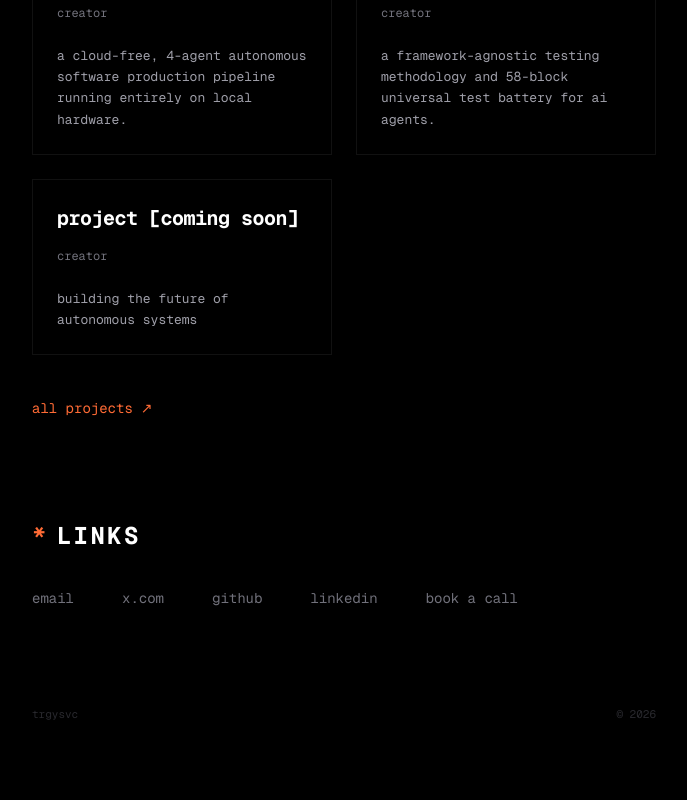
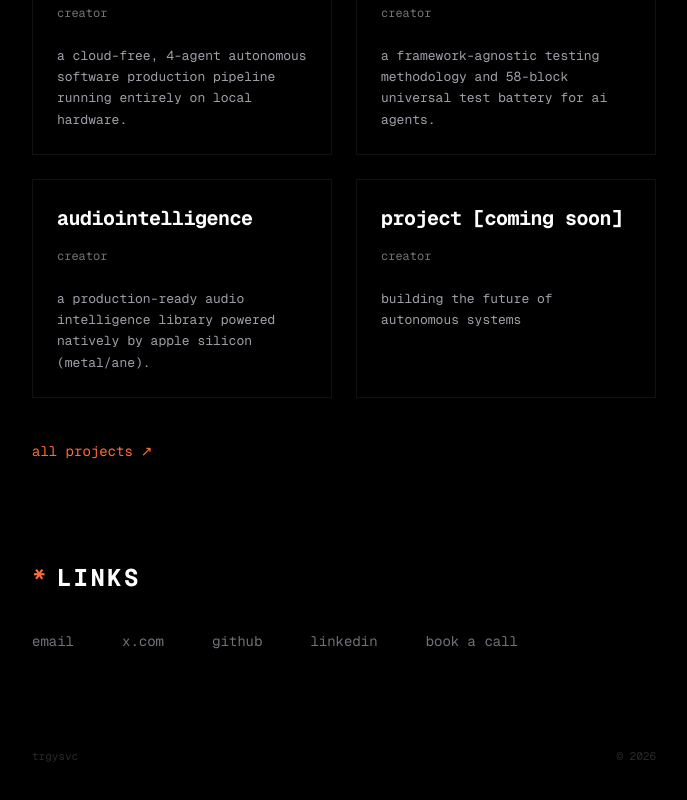
Before and after one commit to trgysvc/trgysvc.github.io, a Next.js app: page / in a window 1280 px wide. Shown: the part 1886-2686 px from the top of the page, without its empty margins (296-983 px from the left). Built offline with nearby package versions, Linux system fonts and the light colour scheme.

Commit message:
feat: add audiointelligence project to homepage and projects page

```diff
--- a/app/page.tsx
+++ b/app/page.tsx
@@ -41,6 +41,13 @@ export default function Home() {
       description: "a framework-agnostic testing methodology and 58-block universal test battery for ai agents.",
       link: "https://github.com/trgysvc/AgentTestMethodology",
       slug: "agent-test-methodology"
+    },
+    {
+      title: "audiointelligence",
+      role: "creator",
+      description: "a production-ready audio intelligence library powered natively by apple silicon (metal/ane).",
+      link: "https://github.com/trgysvc/audiointelligence",
+      slug: "audiointelligence"
     },
     {
       title: "project [coming soon]",
--- a/app/projects/page.tsx
+++ b/app/projects/page.tsx
@@ -27,6 +27,19 @@ export default function Projects() {
       ],
       technologies: ["agentic workflows", "benchmarking", "llm security", "owasp", "evaluations"],
       link: "https://github.com/trgysvc/AgentTestMethodology",
+    },
+    {
+      title: "audiointelligence",
+      role: "creator",
+      period: "2026 - present",
+      description: "a production-ready audio intelligence library powered natively by apple silicon (metal/ane) within the wift ecosystem.",
+      achievements: [
+        "on-device audio processing with zero external cloud dependencies",
+        "hardware-accelerated inference utilizing metal and apple neural engine (ane)",
+        "seamless integration into wift ecosystem audio workflows",
+      ],
+      technologies: ["swift", "apple silicon", "metal", "ane", "audio processing"],
+      link: "https://github.com/trgysvc/audiointelligence",
     },
     {
       title: "project [coming soon]",
```
